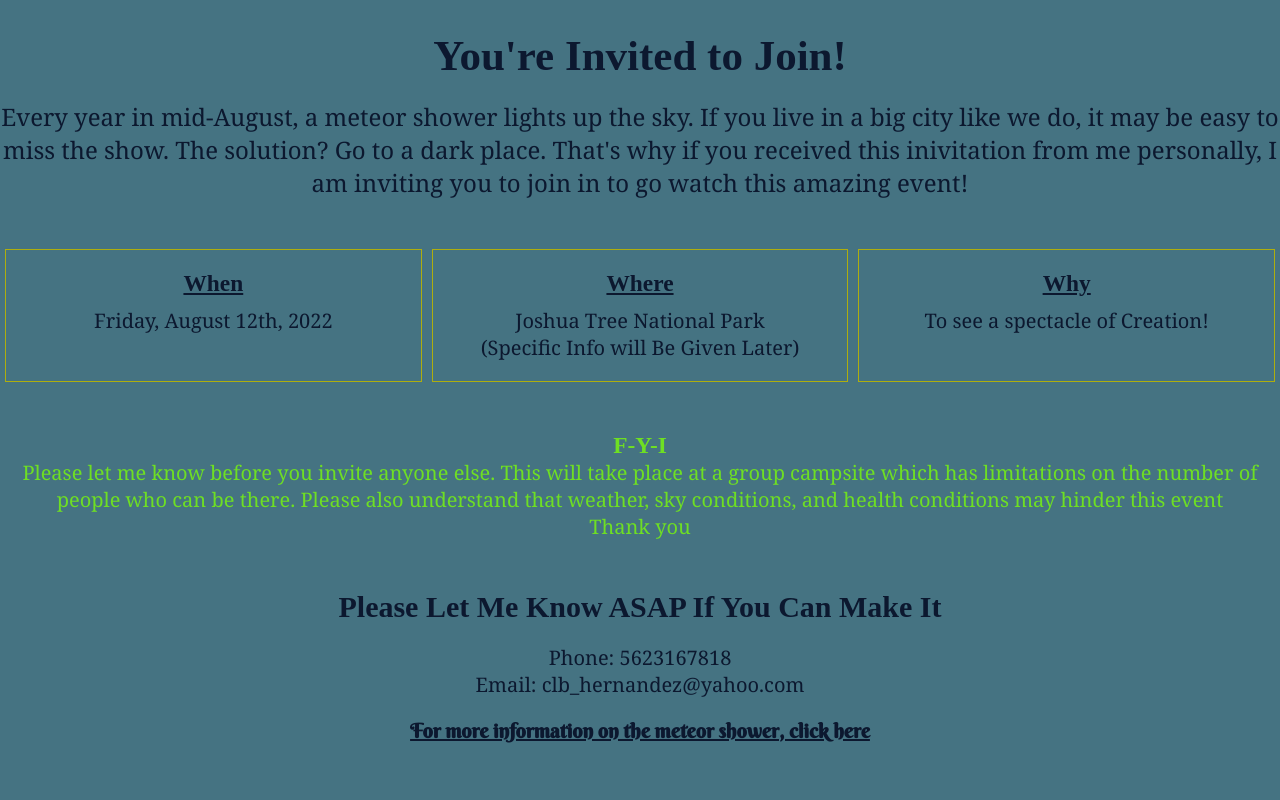
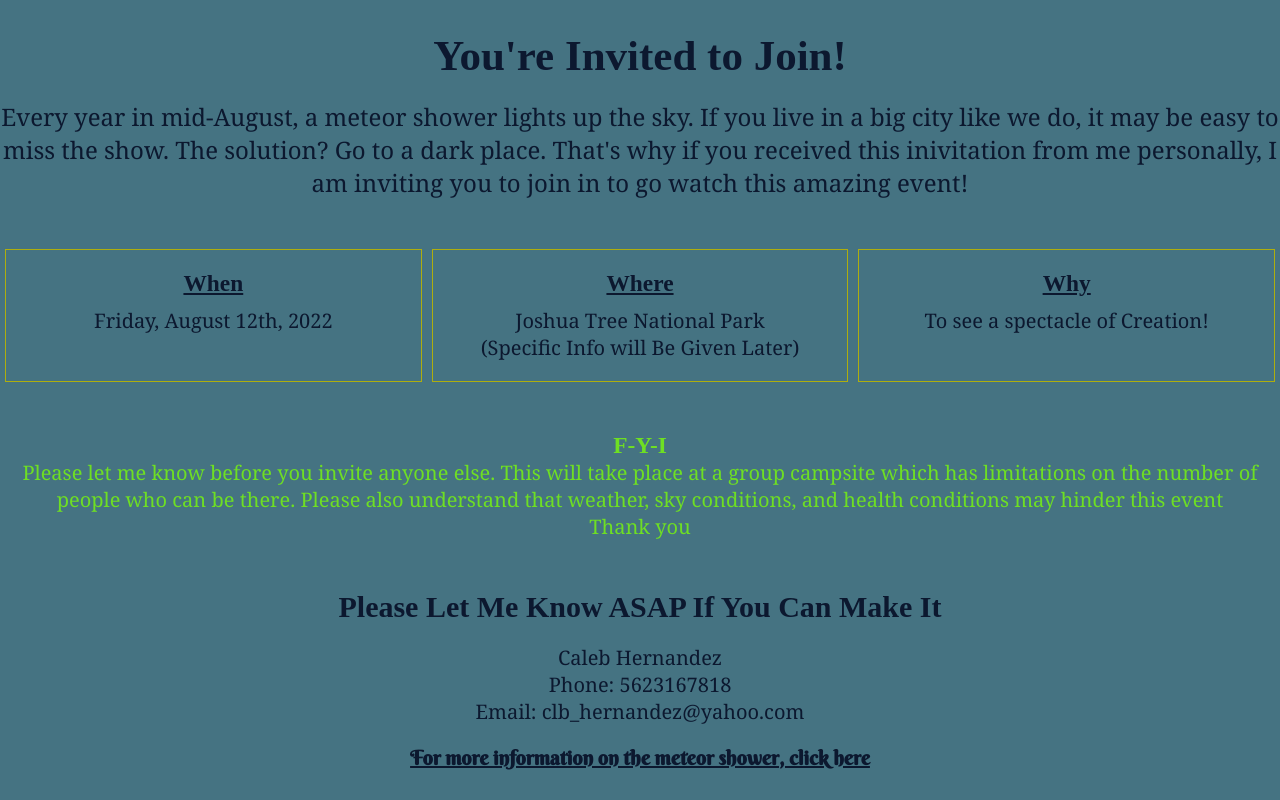
Before and after one commit to CAHernandez7/CAHernandez7.github.io, a plain HTML site: page Personal/Perseid-Meteor-Shower/2022/index.html in a window 1280 px wide. Shown: the part 725-1525 px from the top of the page. Before the commit the page ends 1498 px from the top, so only its background shows below. Drawn offline with Linux system fonts and the light colour scheme; a web font is replaced by a local one.

Commit message:
added my name

```diff
--- a/Personal/Perseid-Meteor-Shower/2022/index.html
+++ b/Personal/Perseid-Meteor-Shower/2022/index.html
@@ -56,6 +56,7 @@
 
         <footer>
             <h2>Please Let Me Know ASAP If You Can Make It</h2>
+            <p>Caleb Hernandez</p>
             <p>Phone: 5623167818</p>
             <p>Email: clb_hernandez@yahoo.com</p>
 
```
